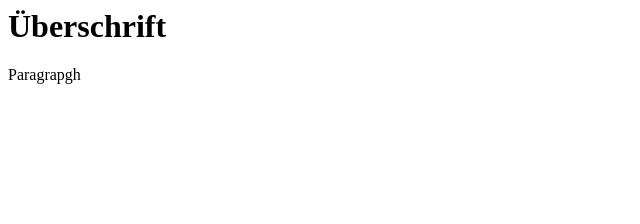
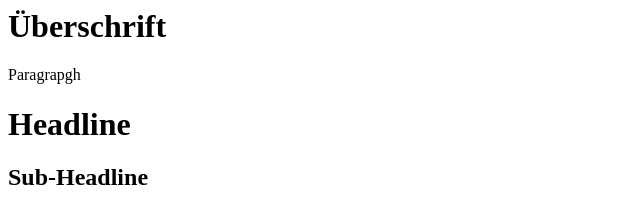
Before and after one commit to DonCamillo53/session-notebook, a plain HTML site: page index.html in a window 1280 px wide. Shown: the whole page, without its empty margins (0-640 px from the left). Drawn offline with Linux system fonts and the light colour scheme.

Commit message:
added div (h1+h2) to html

```diff
--- a/index.html
+++ b/index.html
@@ -1,2 +1,6 @@
 <h1>Überschrift</h1>
 <p>Paragrapgh</p>
+<div class="hero">
+  <h1>Headline</h1>
+  <h2>Sub-Headline</h2>
+</div>
```
Also changed, not shown: 1 other file.
